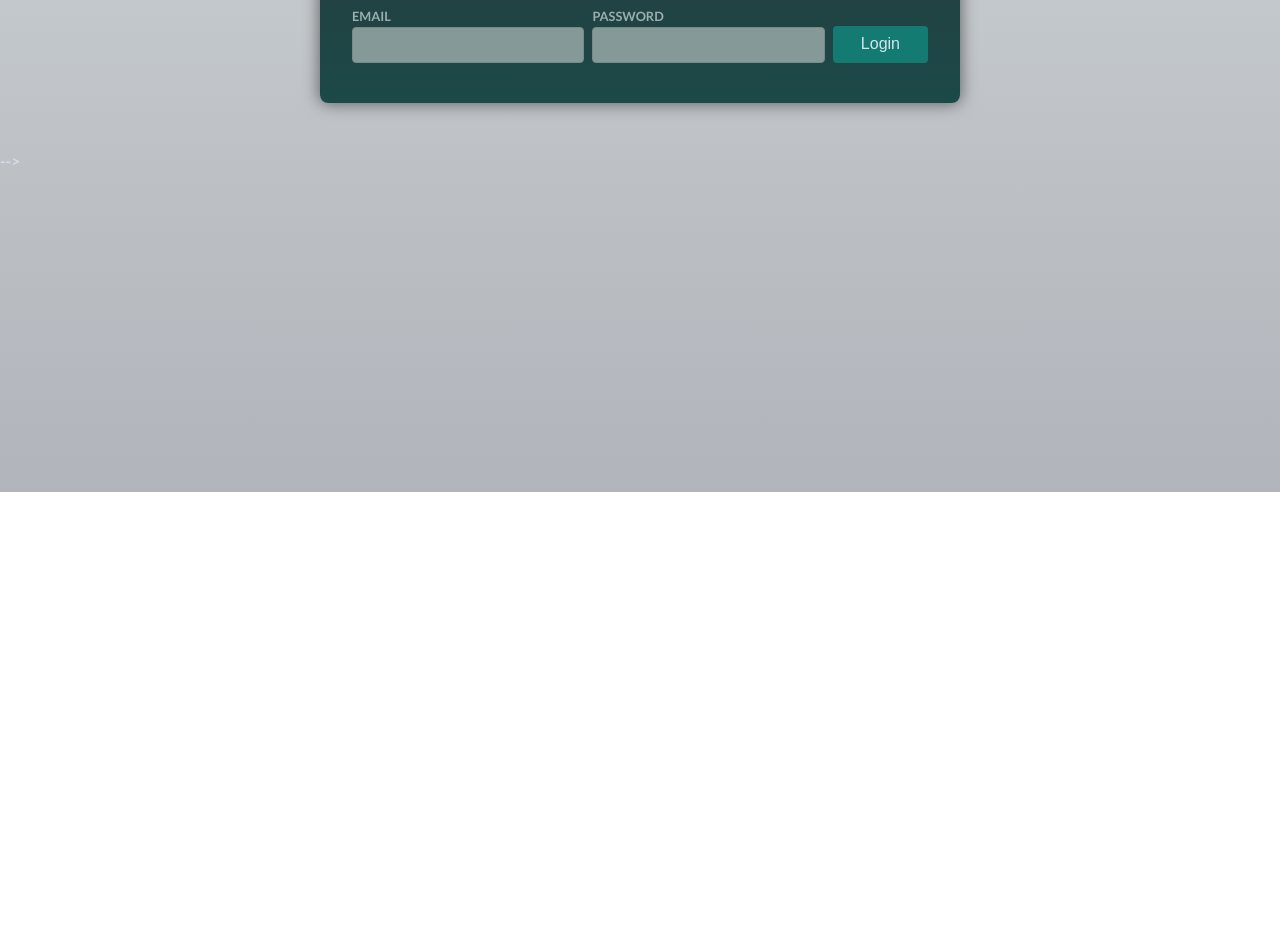
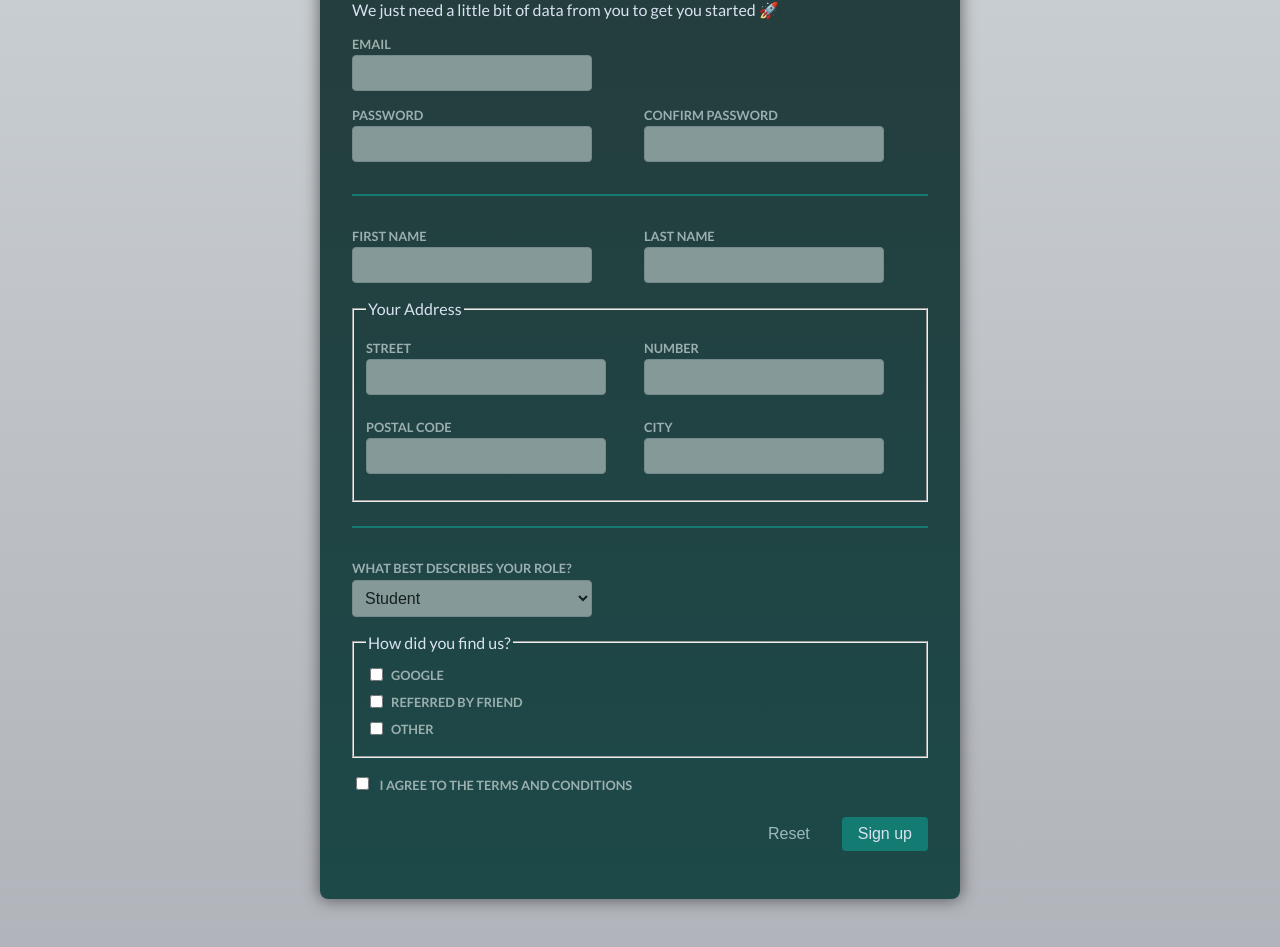
Before and after one commit to marco-soria/13-loginform, an Angular app: page / in a window 1280 px wide. Shown: the part 340-1287 px from the top of the page. Before the commit the page ends 832 px from the top, so only its background shows below. Built offline with nearby package versions, Linux system fonts and the light colour scheme.

Commit message:
connected ts and html for signup

```diff
--- a/src/app/app.component.html
+++ b/src/app/app.component.html
@@ -3,4 +3,4 @@
   <h1>Angular Forms</h1>
 </header>
 
-<app-login />
+<app-signup />
--- a/src/app/app.component.ts
+++ b/src/app/app.component.ts
@@ -1,11 +1,12 @@
 import { Component } from '@angular/core';
 
 import { LoginComponent } from './auth/login/login.component';
+import { SignupComponent } from './auth/signup/signup.component';
 
 @Component({
   selector: 'app-root',
   standalone: true,
   templateUrl: './app.component.html',
-  imports: [LoginComponent],
+  imports: [LoginComponent, SignupComponent],
 })
 export class AppComponent {}
--- a/src/app/auth/signup/signup.component.html
+++ b/src/app/auth/signup/signup.component.html
@@ -1,10 +1,10 @@
-<form>
+<form [formGroup]="form" (ngSubmit)="onSubmit()">
   <h2>Welcome on board!</h2>
   <p>We just need a little bit of data from you to get you started 🚀</p>
 
   <div class="control">
     <label for="email">Email</label>
-    <input id="email" type="email" name="email" />
+    <input id="email" type="email" name="email" formControlName="email" />
   </div>
 
   <div class="control-row">
@@ -14,16 +14,13 @@
         id="password"
         type="password"
         name="password"
+        formControlName="password"
       />
     </div>
 
     <div class="control">
       <label for="confirm-password">Confirm Password</label>
-      <input
-        id="confirm-password"
-        type="password"
-        name="confirm-password"
-      />
+      <input id="confirm-password" type="password" name="confirm-password" />
     </div>
   </div>
 
@@ -33,20 +30,12 @@
     <div class="control-row">
       <div class="control">
         <label for="first-name">First Name</label>
-        <input
-          type="text"
-          id="first-name"
-          name="first-name"
-        />
+        <input type="text" id="first-name" name="first-name" />
       </div>
 
       <div class="control">
         <label for="last-name">Last Name</label>
-        <input
-          type="text"
-          id="last-name"
-          name="last-name"
-        />
+        <input type="text" id="last-name" name="last-name" />
       </div>
     </div>
 
@@ -97,32 +86,17 @@
   <fieldset>
     <legend>How did you find us?</legend>
     <div class="control">
-      <input
-        type="checkbox"
-        id="google"
-        name="acquisition"
-        value="google"
-      />
+      <input type="checkbox" id="google" name="acquisition" value="google" />
       <label for="google">Google</label>
     </div>
 
     <div class="control">
-      <input
-        type="checkbox"
-        id="friend"
-        name="acquisition"
-        value="friend"
-      />
+      <input type="checkbox" id="friend" name="acquisition" value="friend" />
       <label for="friend">Referred by friend</label>
     </div>
 
     <div class="control">
-      <input
-        type="checkbox"
-        id="other"
-        name="acquisition"
-        value="other"
-      />
+      <input type="checkbox" id="other" name="acquisition" value="other" />
       <label for="other">Other</label>
     </div>
   </fieldset>
@@ -130,18 +104,16 @@
   <div class="control-row">
     <div class="control">
       <label for="terms-and-conditions">
-        <input
-          type="checkbox"
-          id="terms-and-conditions"
-          name="terms"
-        />
+        <input type="checkbox" id="terms-and-conditions" name="terms" />
         I agree to the terms and conditions
       </label>
     </div>
   </div>
 
   <p class="form-actions">
-    <button type="reset" class="button button-flat">Reset</button>
+    <button type="button" class="button button-flat" (click)="onReset()">
+      Reset
+    </button>
     <button type="submit" class="button">Sign up</button>
   </p>
 </form>
--- a/src/app/auth/signup/signup.component.ts
+++ b/src/app/auth/signup/signup.component.ts
@@ -1,9 +1,32 @@
 import { Component } from '@angular/core';
+import {
+  FormControl,
+  FormGroup,
+  ReactiveFormsModule,
+  Validators,
+} from '@angular/forms';
 
 @Component({
   selector: 'app-signup',
   standalone: true,
+  imports: [ReactiveFormsModule],
   templateUrl: './signup.component.html',
   styleUrl: './signup.component.css',
 })
-export class SignupComponent {}
+export class SignupComponent {
+  form = new FormGroup({
+    email: new FormControl('', {
+      validators: [Validators.required, Validators.email],
+    }),
+    password: new FormControl('', {
+      validators: [Validators.required, Validators.minLength(6)],
+    }),
+  });
+  onSubmit() {
+    console.log(this.form);
+  }
+
+  onReset() {
+    this.form.reset();
+  }
+}
```
